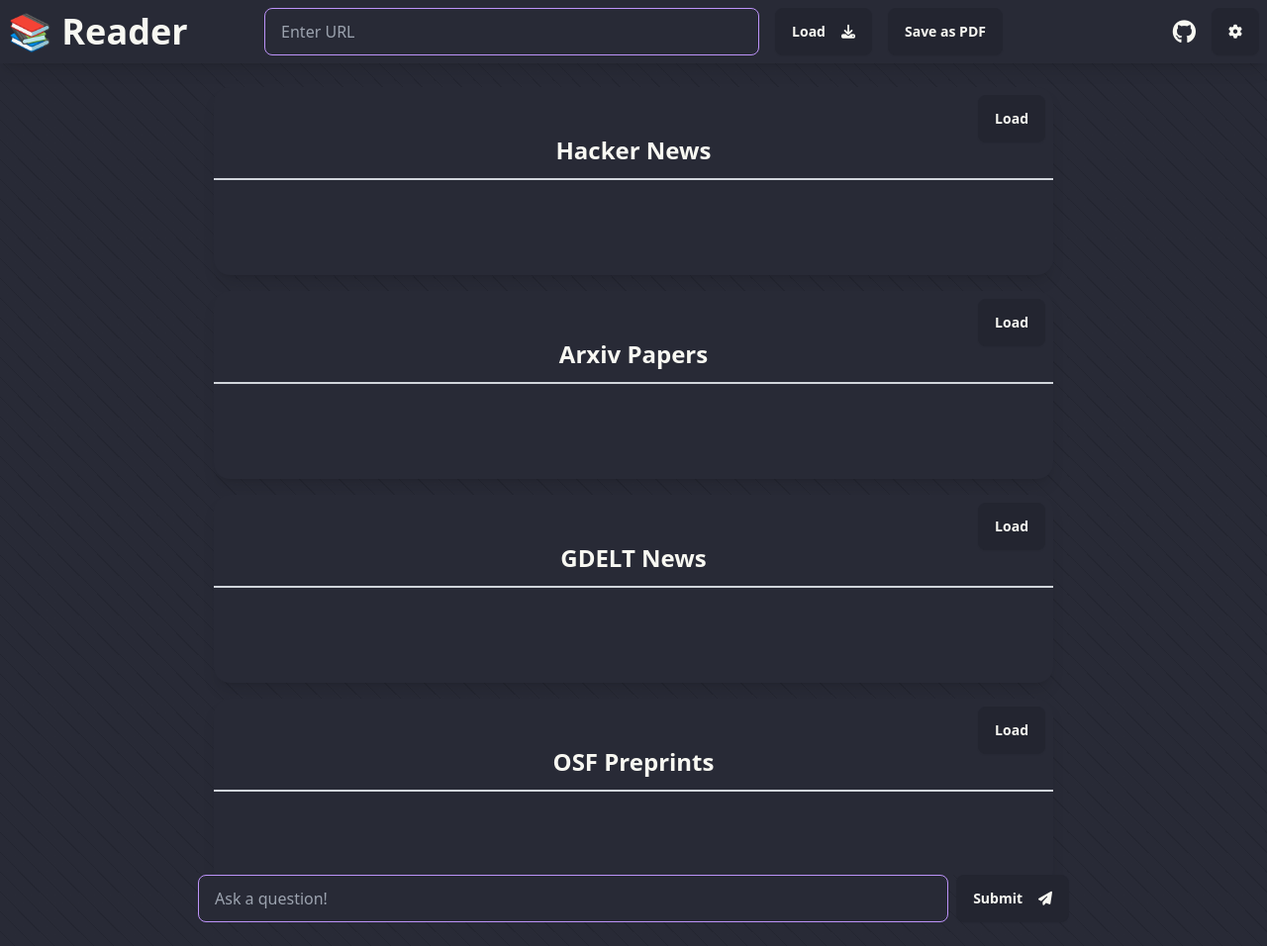
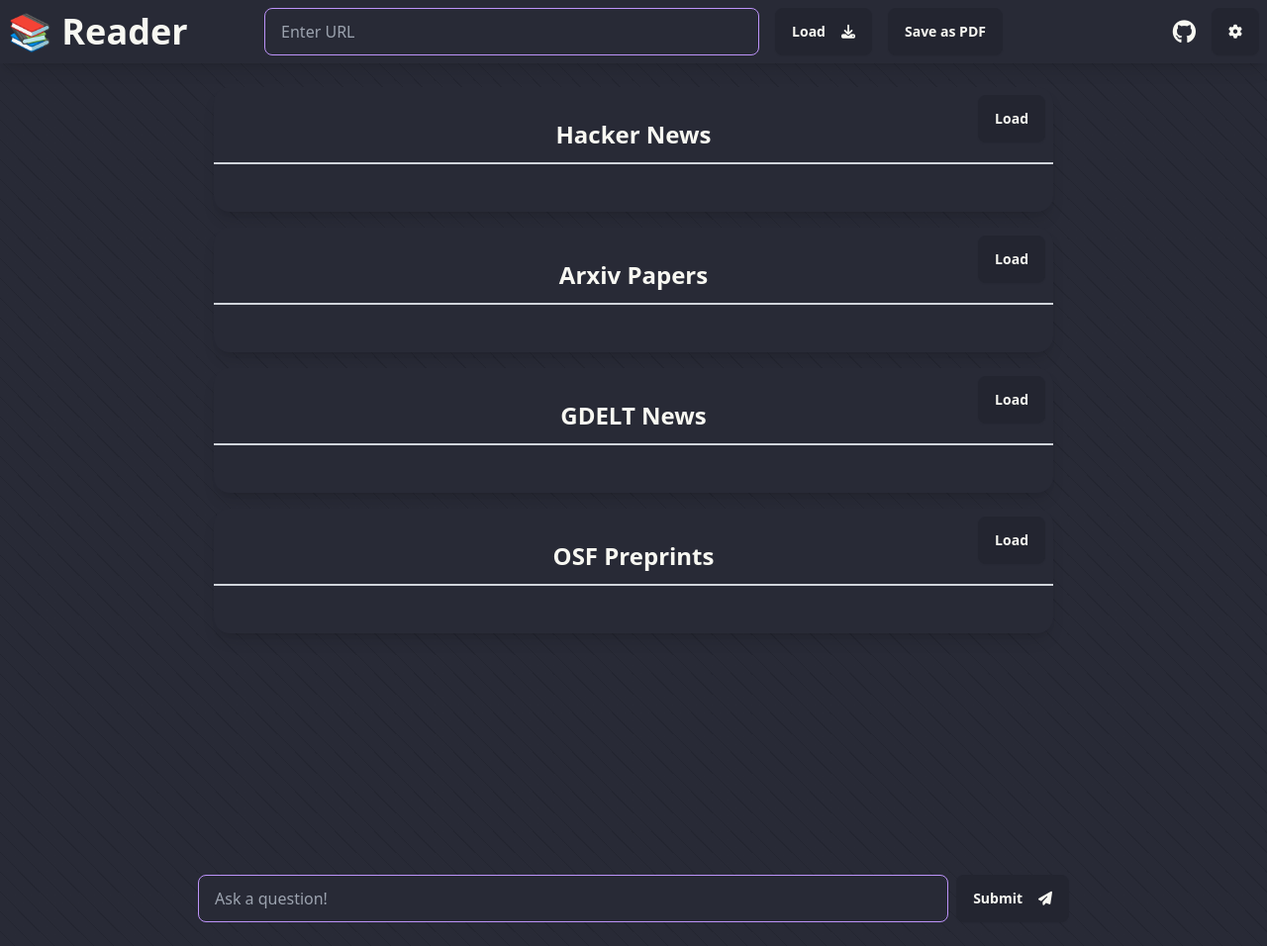
Before and after one commit to francisgreenleaf/Reader, a Flask app: page / in a window 1280 px wide. Shown: the whole page at 99% size. Run offline with Flask 3, Linux system fonts and the light colour scheme; style sheets or scripts are compiled from the project's sources; some libraries are stand-ins or nearby versions.

Commit message:
clean + confort + news feed fix

```diff
--- a/static/chat.js
+++ b/static/chat.js
@@ -87,7 +87,8 @@ const generatePDF = async () => {
  * It uses the selected AI model to answer the query based on the article's content.
  */
 const queryArticle = async () => {
-    const query = document.getElementById('queryInput').value;
+    const queryInputElement = document.getElementById('queryInput');
+    const query = queryInputElement.value;
     writeToChat(false, query);
     const model = document.getElementById('modelSelect').value;
     const hiddenContentElement = document.getElementById('hiddenContent');
@@ -110,5 +111,6 @@ const queryArticle = async () => {
         console.error(`Error querying article:\n${error.response?.data?.error || error.message}`);
     } finally {
         queryLoadingElement.classList.add('hidden');
+        queryInputElement.value = '';
     }
 }
--- a/static/news.js
+++ b/static/news.js
@@ -13,7 +13,7 @@ const writeSectionToChat = (title, loadFunction) => {
 
     // Add the title element
     const titleElement = `
-        <div class="w-full text-center my-4">
+        <div class="w-full text-center">
             <h2 class="text-2xl font-bold">${title}</h2>
             <hr class="border-t-2 border-gray-300 mb-6">
         </div>
@@ -30,11 +30,11 @@ const writeSectionToChat = (title, loadFunction) => {
 
     // Create a container for the content
     const contentContainer = document.createElement('div');
-    contentContainer.className = 'content-container grid grid-cols-1 md:grid-cols-2 lg:grid-cols-3 gap-4 m-6';
+    contentContainer.className = 'content-container grid grid-cols-1 md:grid-cols-2 lg:grid-cols-3 gap-4 mx-6 mb-4 mt-0';
 
-    sectionWrapper.appendChild(loadMoreButton); // Append Load More button to the section wrapper
-    sectionWrapper.appendChild(contentContainer); // Append content container
-    queryResultElement.appendChild(sectionWrapper); // Append the section wrapper to the query result element
+    sectionWrapper.appendChild(loadMoreButton);
+    sectionWrapper.appendChild(contentContainer);
+    queryResultElement.appendChild(sectionWrapper);
 
     // Scroll to the bottom of the chatbox
     queryResultElement.scrollTop = queryResultElement.scrollHeight;
--- a/static/tailwind.css
+++ b/static/tailwind.css
@@ -4,9 +4,7 @@
 
 /* Fix list Issues */
 @layer base {
-    ul, ol {
-        list-style: revert;
-    }
+
     p {
         margin: .5em;
     }
--- a/templates/index.html
+++ b/templates/index.html
@@ -6,7 +6,15 @@
         <input type="hidden" id="hiddenContent" value="">
 
         <!-- Chatbox Section -->
-        <div id="queryResult" class="prose overflow-y-auto h-96 m-auto !max-w-none pt-16 w-full">
+        <div id="queryResult" class="prose overflow-y-auto h-96 m-auto !max-w-none pt-16 pb-8 w-full">
+
+            <div id="queryLoading" class="hidden flex justify-center items-center">
+                <svg class="animate-spin h-5 w-5 mr-3" viewBox="0 0 24 24">
+                    <circle class="opacity-25" cx="12" cy="12" r="10" stroke="currentColor" stroke-width="4"></circle>
+                    <path class="opacity-75" fill="currentColor" d="M4 12a8 8 0 018-8V0C5.373 0 0 5.373 0 12h4z"></path>
+                </svg>
+                Processing...
+            </div>
         </div>
 
         <!-- Submit Section at the bottom -->
@@ -20,12 +28,4 @@
             </div>
         </div>
     </div>
-
-    <div id="queryLoading" class="hidden flex justify-center items-center">
-        <svg class="animate-spin h-5 w-5 mr-3" viewBox="0 0 24 24">
-            <circle class="opacity-25" cx="12" cy="12" r="10" stroke="currentColor" stroke-width="4"></circle>
-            <path class="opacity-75" fill="currentColor" d="M4 12a8 8 0 018-8V0C5.373 0 0 5.373 0 12h4z"></path>
-        </svg>
-        Processing...
-    </div>
 {% endblock %}
```
